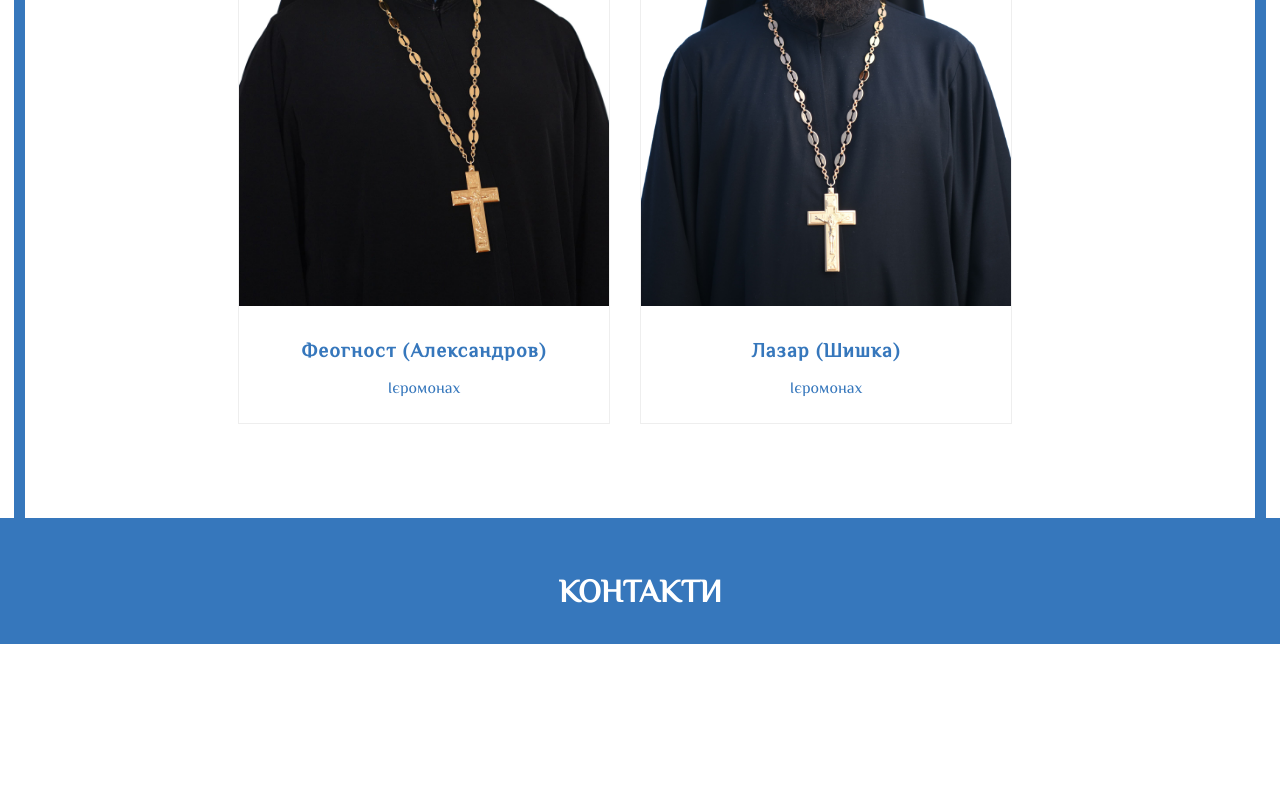
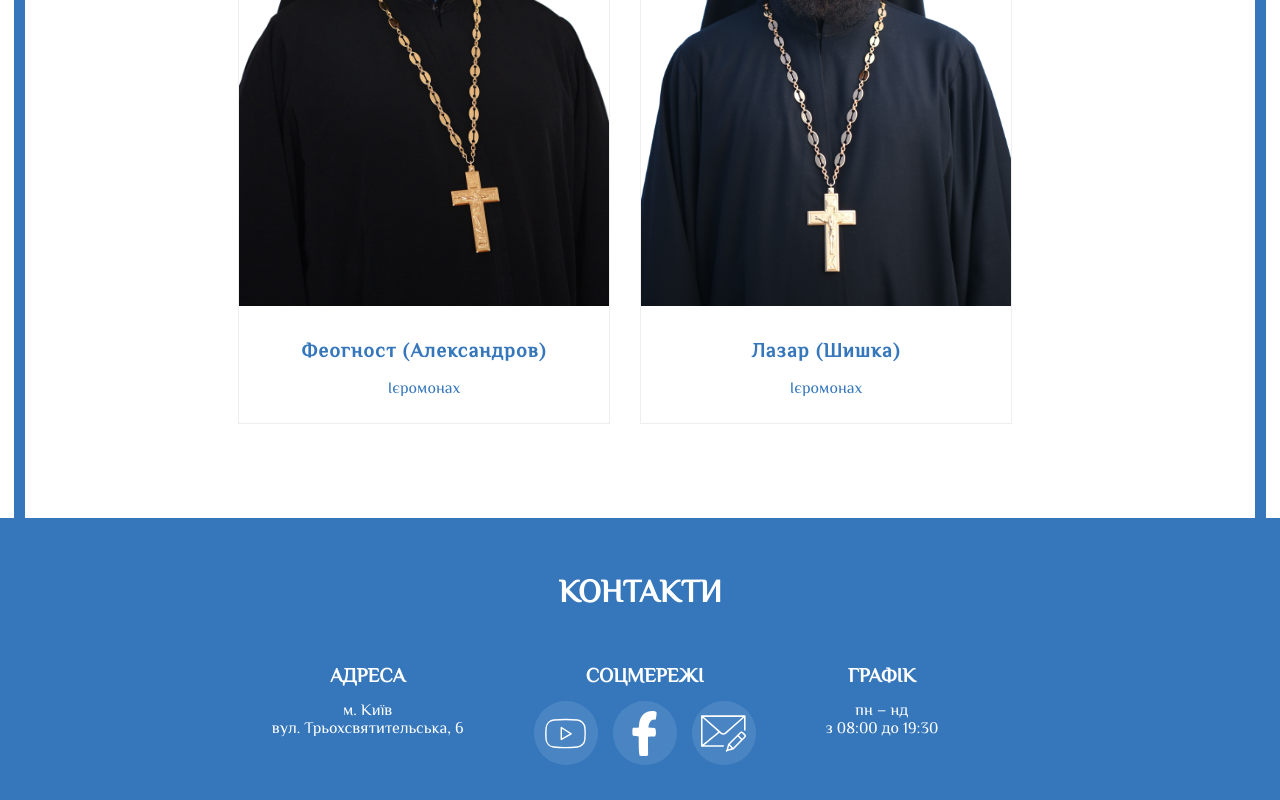
Before and after one commit to AlmessaN/Michael-s_dom_monastery, a plain HTML site: page monks.html in a window 1280 px wide. Shown: the part 2700-3500 px from the top of the page. Before the commit the page ends 3344 px from the top, so only its background shows below. Drawn offline with Linux system fonts and the light colour scheme; a web font is replaced by a local one.

Commit message:
monastery

```diff
--- a/monks.html
+++ b/monks.html
@@ -149,18 +149,34 @@
 <footer class="footer">
     <div class="footer__container">
         <h3 class="footer__title">КОНТАКТИ</h3>
-        <ul class="footer__list">
+        <ul class="footer__list-index">
             <li class="footer__item">
-
+                <h3 class="footer__ortodox">АДРЕСА</h3>
+                <a class="footer__text" href="https://www.google.com.ua/maps/place/%D0%9C%D0%B8%D1%85%D0%B0%D0%B9%D0%BB%D1%96%D0%B2%D1%81%D1%8C%D0%BA%D0%B8%D0%B9+%D0%B7%D0%BE%D0%BB%D0%BE%D1%82%D0%BE%D0%B2%D0%B5%D1%80%D1%85%D0%B8%D0%B9+%D0%BC%D0%BE%D0%BD%D0%B0%D1%81%D1%82%D0%B8%D1%80/@50.455849,30.5208247,17z/data=!3m1!4b1!4m5!3m4!1s0x40d4ce456d316fcd:0x12b64d3da5375a69!8m2!3d50.4558456!4d30.5230134?hl=uk"> м. Київ
+                    <br>вул. Трьохсвятительська, 6
+                    </a>
             </li>
             <li class="footer__item">
-
+                <h3 class="footer__ortodox">СОЦМЕРЕЖІ</h3>
+                <div class="footer__links">
+                    <a href="https://www.youtube.com/channel/UCtxXTBAafvSOOjL40PXX6_g" alt="youtube" class="footer__social"><svg class="footer__social-logo">
+                        <use href="./images/sprite.svg#youtube-1"></use></svg>
+                    </a>
+                    <a href="https://www.facebook.com/archangel.kiev.ua" alt="facebook" class="footer__social"><svg class="footer__social-logo">
+                        <use href="./images/sprite.svg#facebook-1"></use></svg>
+                    </a>
+                    <a href="agapit@pomisna.info" alt="mail" class="footer__social"><svg class="footer__social-logo">
+                        <use href="./images/sprite.svg#mail-1"></use></svg>
+                    </a>
+                </div>
             </li>
             <li class="footer__item">
-
+                <h3 class="footer__ortodox">ГРАФІК </h3>
+                <text class="footer__text"> пн – нд
+                    <br>з 08:00 до 19:30
+                    </text>
             </li>
         </ul>
     </div>
-
 </footer>
 </body>
```
Also changed, not shown: index.html (+3 -3 lines).
